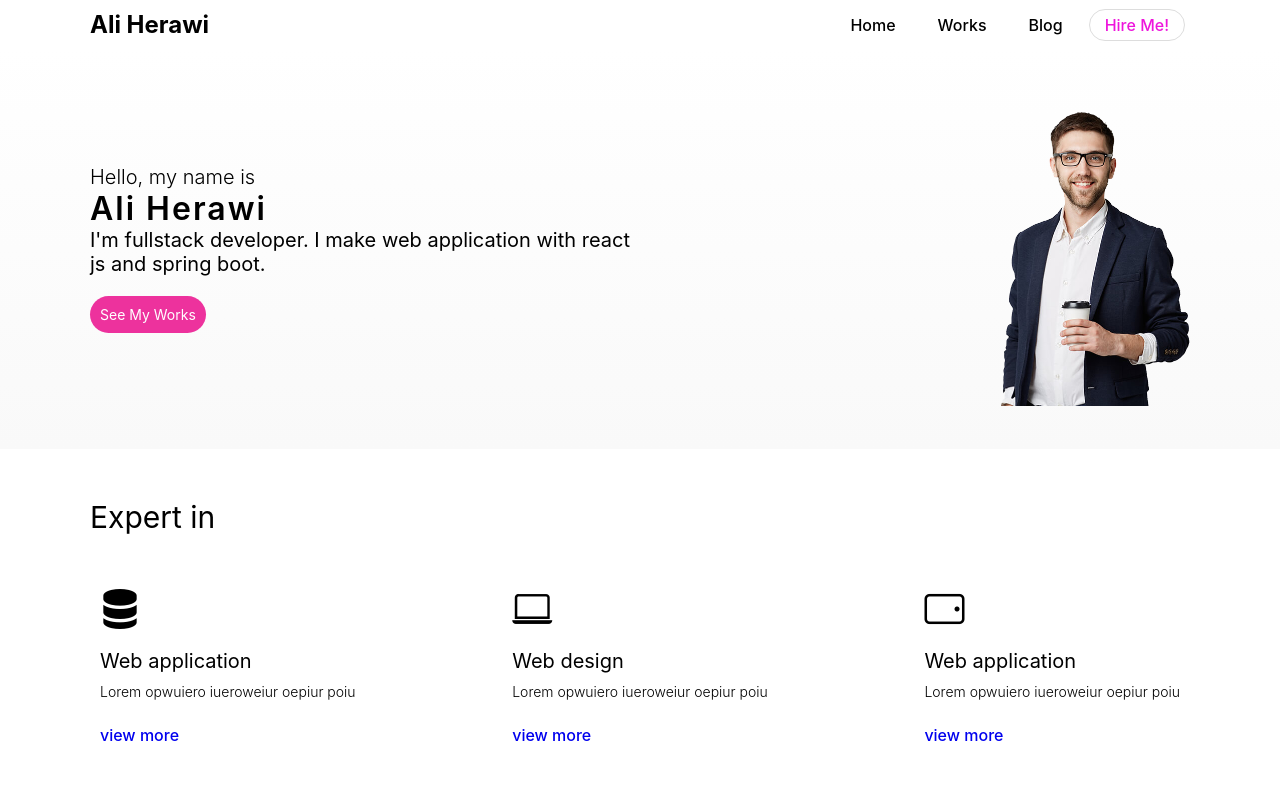
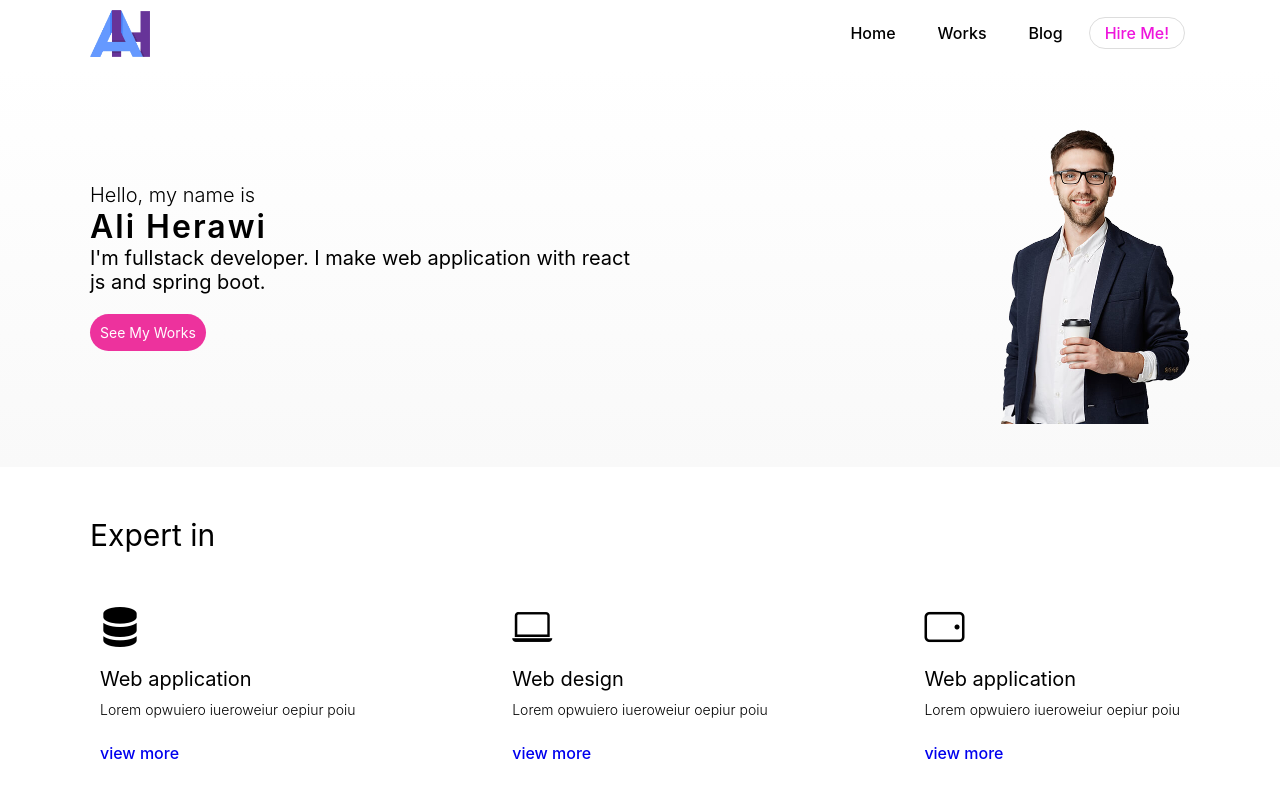
Before and after one commit to Aliherawi7/iPortfolio, a React (Create React App) app: page / in a window 1280 px wide. Shown: the top 800 px of the page. Built offline with nearby package versions, Linux system fonts and the light colour scheme.

Commit message:
navbar brand changed

```diff
--- a/src/components/Header.css
+++ b/src/components/Header.css
@@ -12,7 +12,7 @@
     z-index: 1000;
 }
 .header .nav-brand{
-    width: 120px;
+    width: 60px;
 }
 
 .header nav a{
--- a/src/components/Header.js
+++ b/src/components/Header.js
@@ -5,7 +5,7 @@ import "./Header.css"
 function Header() {
     return (
         <header className='header padding-LR-90'>
-            <h2 className='nav-brand'>Ali Herawi</h2>
+            <img src="./image/AH1.png" className='nav-brand'/>
             <nav>
                 <Link to={"/"}>Home</Link>
                 <Link to={"/works"}>Works</Link>
```
